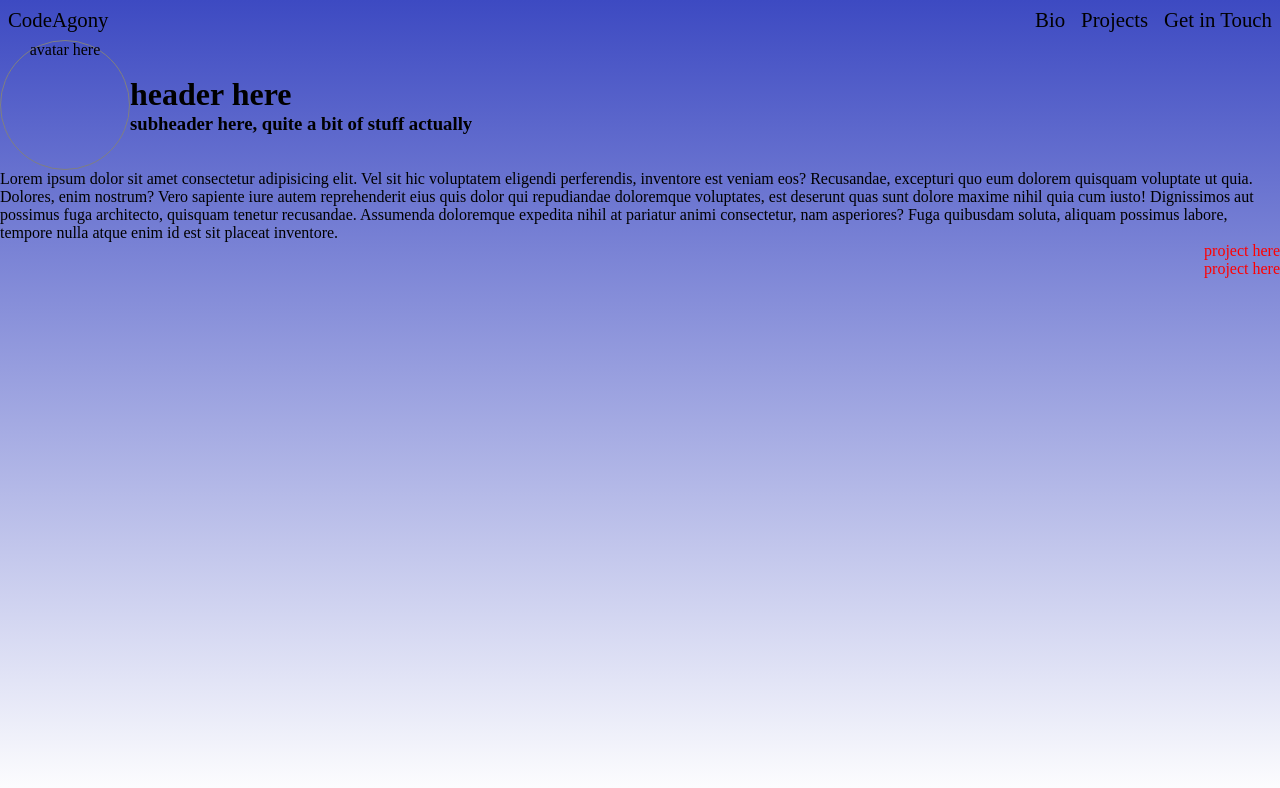
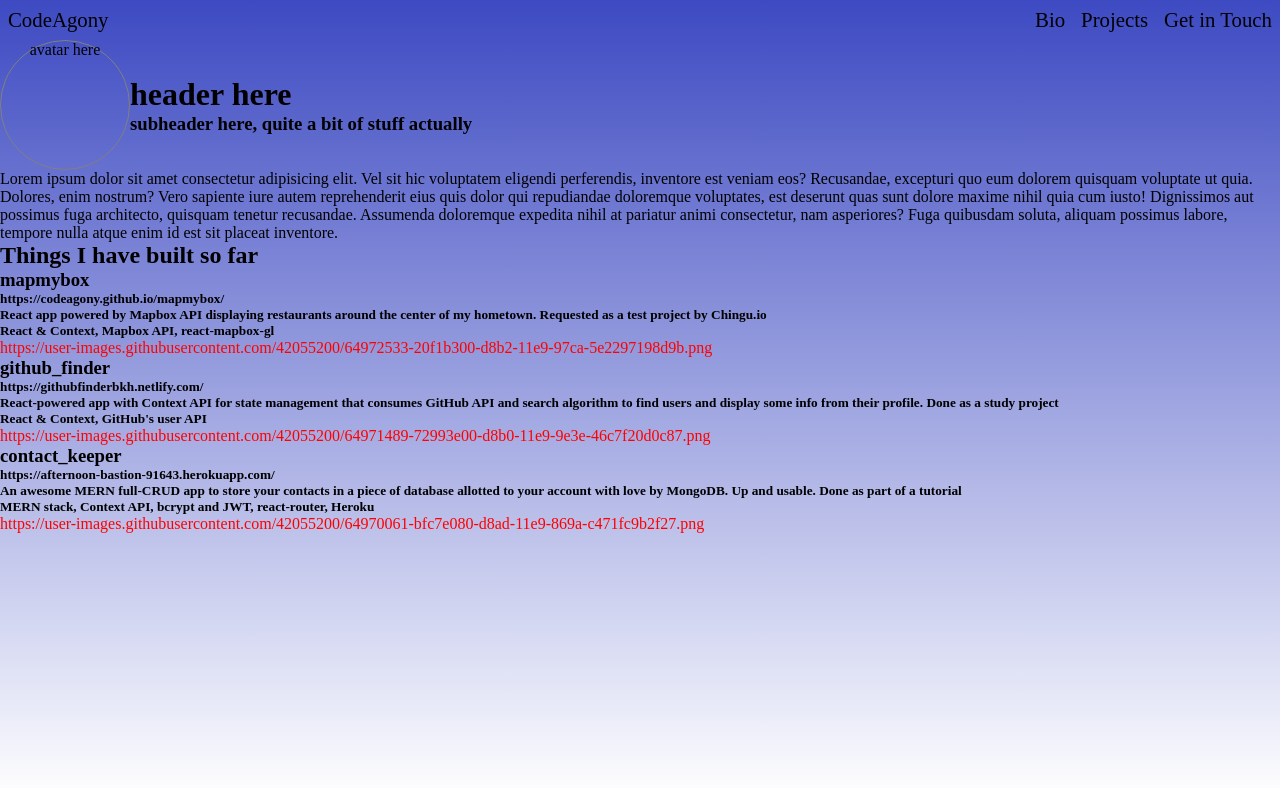
Before and after one commit to YaroslavBkh/portfolio, a React (Create React App) app: page / in a window 1280 px wide. Shown: the top 788 px of the page. Built offline with nearby package versions, Linux system fonts and the light colour scheme; the HTML template or start-up script is replaced by a standard one.

Commit message:
Display projects

```diff
--- a/src/App.js
+++ b/src/App.js
@@ -2,7 +2,6 @@ import React from 'react';
 import Navbar from './layout/Navbar';
 import Bio from './layout/Bio';
 import Projects from './layout/projects/Projects';
-import ProjectItem from './layout/projects/ProjectItem';
 
 function App() {
 	return (
@@ -10,7 +9,6 @@ function App() {
 			<Navbar />
 			<Bio />
 			<Projects />
-			<ProjectItem />
 		</div>
 	);
 }
--- /dev/null
+++ b/src/assets/projects.js
@@ -0,0 +1,31 @@
+const projects = [
+	{
+		name: 'mapmybox',
+		description:
+			'React app powered by Mapbox API displaying restaurants around the center of my hometown. Requested as a test project by Chingu.io',
+		liveLink: 'https://codeagony.github.io/mapmybox/',
+		tech: 'React & Context, Mapbox API, react-mapbox-gl',
+		screenUrl:
+			'https://user-images.githubusercontent.com/42055200/64972533-20f1b300-d8b2-11e9-97ca-5e2297198d9b.png'
+	},
+	{
+		name: 'github_finder',
+		description:
+			'React-powered app with Context API for state management that consumes GitHub API and search algorithm to find users and display some info from their profile. Done as a study project',
+		liveLink: 'https://githubfinderbkh.netlify.com/',
+		tech: `React & Context, GitHub's user API`,
+		screenUrl:
+			'https://user-images.githubusercontent.com/42055200/64971489-72993e00-d8b0-11e9-9e3e-46c7f20d0c87.png'
+	},
+	{
+		name: 'contact_keeper',
+		description:
+			'An awesome MERN full-CRUD app to store your contacts in a piece of database allotted to your account with love by MongoDB. Up and usable. Done as part of a tutorial',
+		liveLink: 'https://afternoon-bastion-91643.herokuapp.com/',
+		tech: 'MERN stack, Context API, bcrypt and JWT, react-router, Heroku',
+		screenUrl:
+			'https://user-images.githubusercontent.com/42055200/64970061-bfc7e080-d8ad-11e9-869a-c471fc9b2f27.png'
+	}
+];
+
+export default projects;
--- a/src/index.css
+++ b/src/index.css
@@ -20,18 +20,17 @@ ul {
 body {
   margin: 0;
   padding: 0;
-  height: 100vh;
   min-height: 100vh;
   /* width: 100vw; */
   box-sizing: border-box;
   background: rgba(0, 0, 0, 0) linear-gradient(rgb(61, 74, 194), rgb(255, 255, 255)) repeat scroll 0% 0%;
 }
 
-/* .appWrapper {
+.appWrapper {
   display: flex;
   flex-direction: column;
   flex-wrap: wrap;
-} */
+}
 
 .navbar {
   display: flex;
@@ -56,7 +55,7 @@ ul li:first-child {
   display: flex;
   justify-content: center;
   flex-wrap: wrap;
-  max-height: 30vh;
+  /* max-height: 30vh; */
 }
 
 .bio > .avatar {
@@ -86,8 +85,6 @@ ul li:first-child {
   flex: 1 0 100%;
 }
 
-.projectItem p {
-  justify-self: flex-end;
-  position: static;
+.projectItem p{
   color: red;
 }
--- a/src/layout/projects/ProjectItem.js
+++ b/src/layout/projects/ProjectItem.js
@@ -1,11 +1,28 @@
 import React from 'react';
+import PropTypes from 'prop-types';
 
-const ProjectItem = () => {
+const ProjectItem = ({ project }) => {
+	const { name, description, tech, liveLink, screenUrl } = project;
+
 	return (
 		<div className="projectItem">
-			<p>project here</p>
+			<h3>{name}</h3>
+			<h5>{liveLink}</h5>
+			<h5>{description}</h5>
+			<h5>{tech}</h5>
+			<p>{screenUrl}</p>
 		</div>
 	);
 };
 
+ProjectItem.propTypes = {
+	project: PropTypes.shape({
+		name: PropTypes.string.isRequired,
+		description: PropTypes.string.isRequired,
+		liveLink: PropTypes.string.isRequired,
+		tech: PropTypes.string.isRequired,
+		screenUrl: PropTypes.string.isRequired
+	}).isRequired
+};
+
 export default ProjectItem;
--- a/src/layout/projects/Projects.js
+++ b/src/layout/projects/Projects.js
@@ -1,11 +1,15 @@
-import React, { Fragment } from 'react';
+import React from 'react';
 import ProjectItem from './ProjectItem';
+import projects from '../../assets/projects';
 
 const Projects = () => {
 	return (
-		<Fragment>
-			<ProjectItem />
-		</Fragment>
+		<div>
+			<h2>Things I have built so far</h2>
+			{projects.map(project => (
+				<ProjectItem project={project} key={project.name} />
+			))}
+		</div>
 	);
 };
 
```
